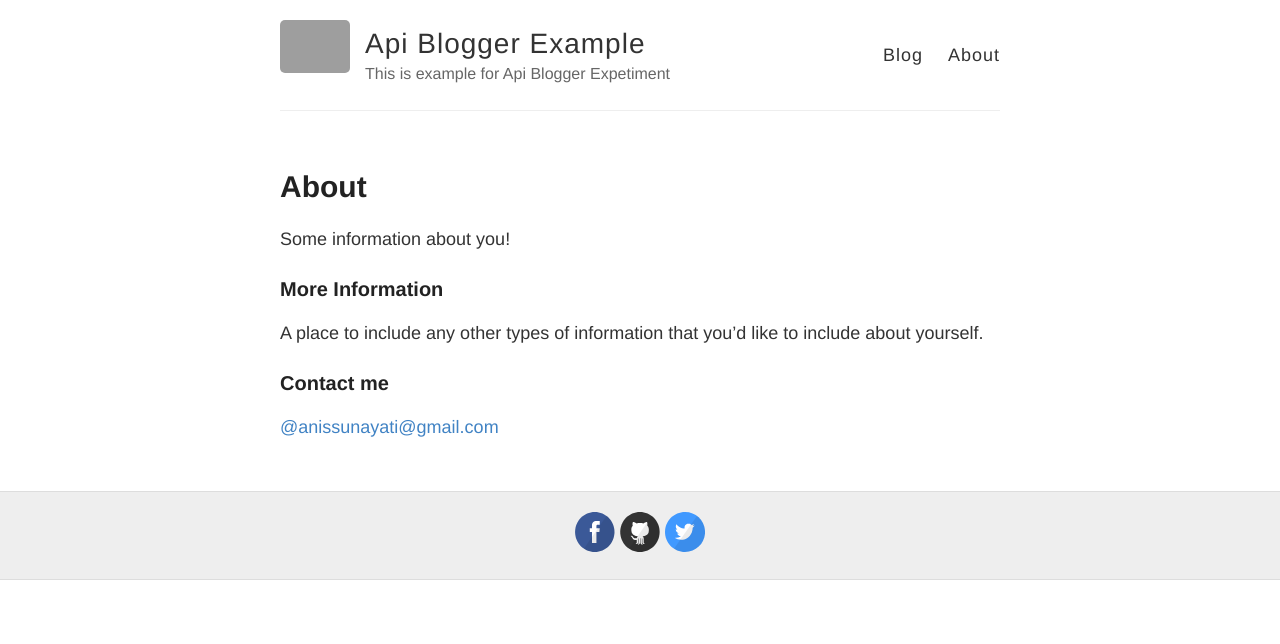
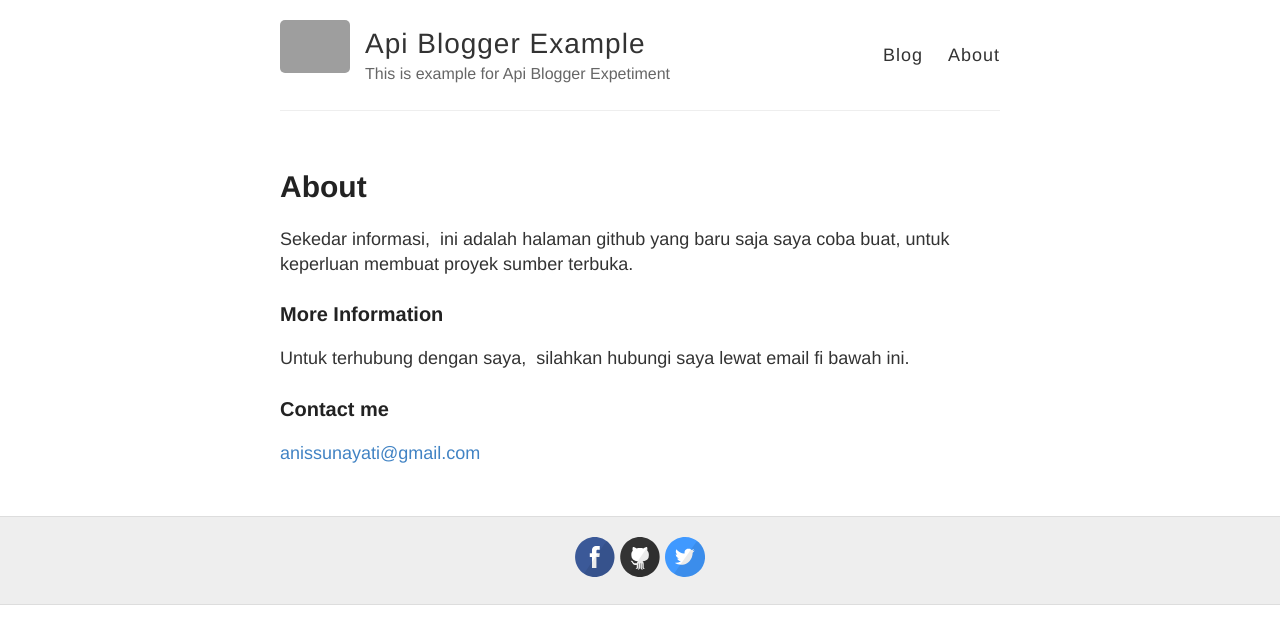
Before and after one commit to customtheme/ApiBlogger, a Jekyll site: the page built from about.md, in a window 1280 px wide. Shown: the top 644 px of the page. Built offline with Jekyll 4.4.1, drawn with Linux system fonts in a browser that asks for light colours; grey boxes are pictures that could not be loaded.

Commit message:
Update about.md

```diff
--- a/about.md
+++ b/about.md
@@ -4,12 +4,12 @@ title: About
 permalink: /about/
 ---
 
-Some information about you!
+Sekedar informasi,  ini adalah halaman github yang baru saja saya coba buat, untuk keperluan membuat proyek sumber terbuka.
 
 ### More Information
 
-A place to include any other types of information that you'd like to include about yourself.
+Untuk terhubung dengan saya,  silahkan hubungi saya lewat email fi bawah ini.
 
 ### Contact me
 
-[@anissunayati@gmail.com](mailto:anissunaryati@gmail.com)
+[anissunayati@gmail.com](mailto:anissunaryati@gmail.com)
```
